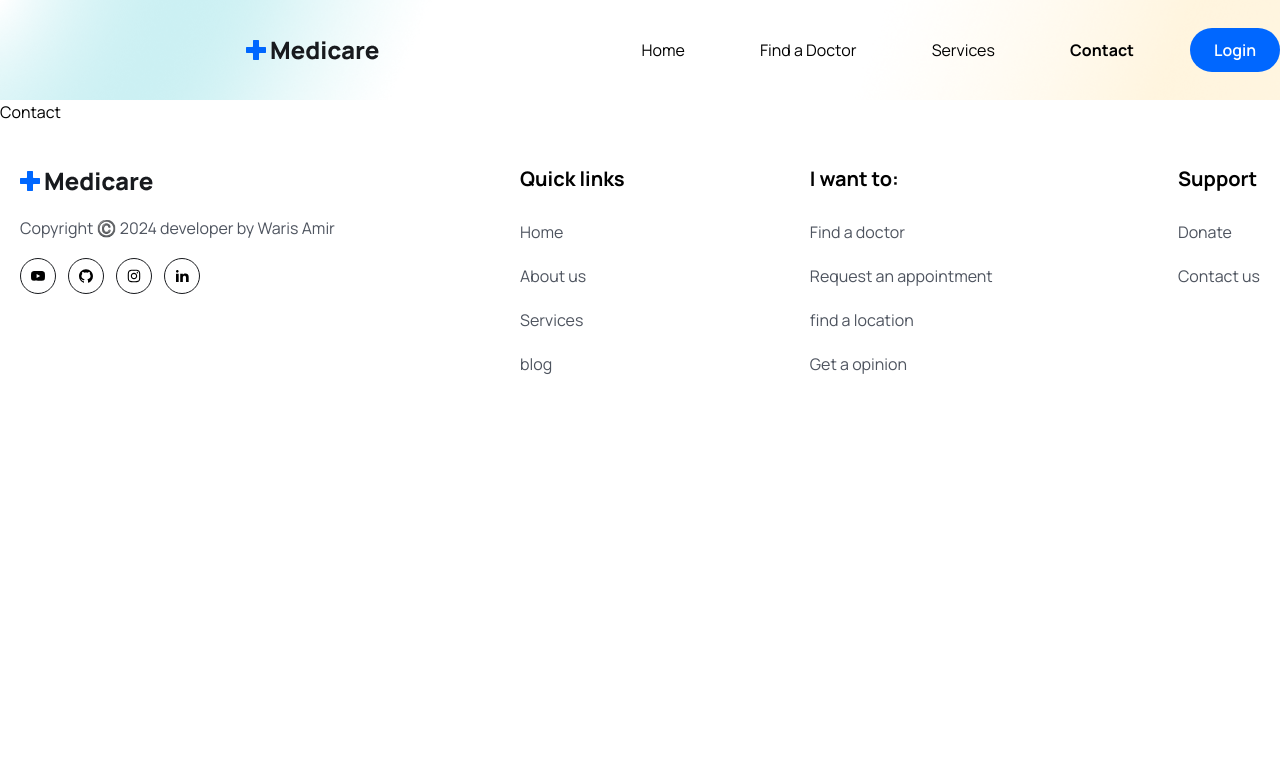
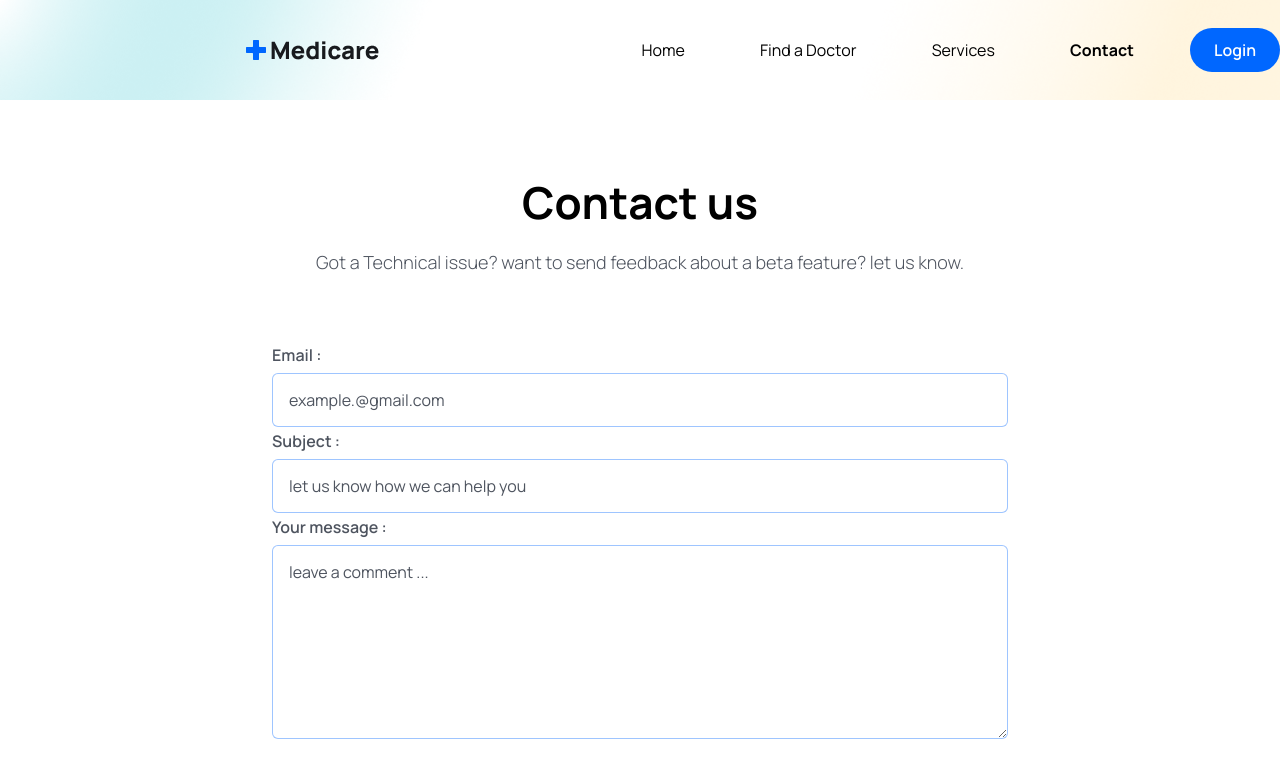
Before and after one commit to warisamir/doctor, a React (Vite) app in the folder front/: page /contact in a window 1280 px wide. Shown: the top 781 px of the page. Built offline with nearby package versions, Linux system fonts and the light colour scheme.

Commit message:
contact page

```diff
--- a/front/src/index.css
+++ b/front/src/index.css
@@ -31,6 +31,14 @@
         background-position: center;
         background-size: cover;
     }
+    .form__label{
+        @apply  text-textColor font-semibold text-[16px] mb-2 leading-7;
+    }
+    .form__input{
+        @apply w-full border border-[#0066ff61] focus:outline-none
+        focus:border-primaryColor text-[16px] leading-7 text-headingColor
+         px-4 py-3 placeholder:text-textColor cursor-pointer rounded-md;
+    }
 }
 
 @media only screen and (max-width: 1024px) {
--- a/front/src/pages/Contact.jsx
+++ b/front/src/pages/Contact.jsx
@@ -2,7 +2,41 @@ import React from 'react'
 
 const Contact = () => {
   return (
-    <div>Contact</div>
+    <section>
+      <div className='px-4  mx-auto max-w-screen-md'>
+        <h2 className="heading text-center">Contact us</h2>
+        <p className="mb-8 font-light text-center text__para lg:mb-16">
+          Got a Technical issue? want to send feedback about a beta feature?
+          let us know.
+        </p>
+        <form action='#' className='space y-8'>
+          <div>
+            <label htmlFor='email' className='form__label'>
+              Email : </label>
+              <input type='email' id='email' placeholder="example.@gmail.com" className='form__input mt-1' />
+          </div>
+          <div>
+            <label htmlFor='subject' className='form__label'>
+              Subject : </label>
+              <input type='text' id='subject'
+              placeholder="let us know how we can help you"
+               className='form__input mt-1' />
+          </div>
+
+          <div className='sm:col-span-2'>
+            <label htmlFor='message' className='form__label'>
+              Your message : </label>
+              <textarea type='text' id='message' rows='6'
+              placeholder="leave a comment ..."
+               className='form__input mt-1' />
+          </div>
+
+            <button className='btn rounded sm:w-fit' type='submit'>Submit</button>
+
+        </form>
+      </div>
+
+    </section>
   )
 }
 
```
